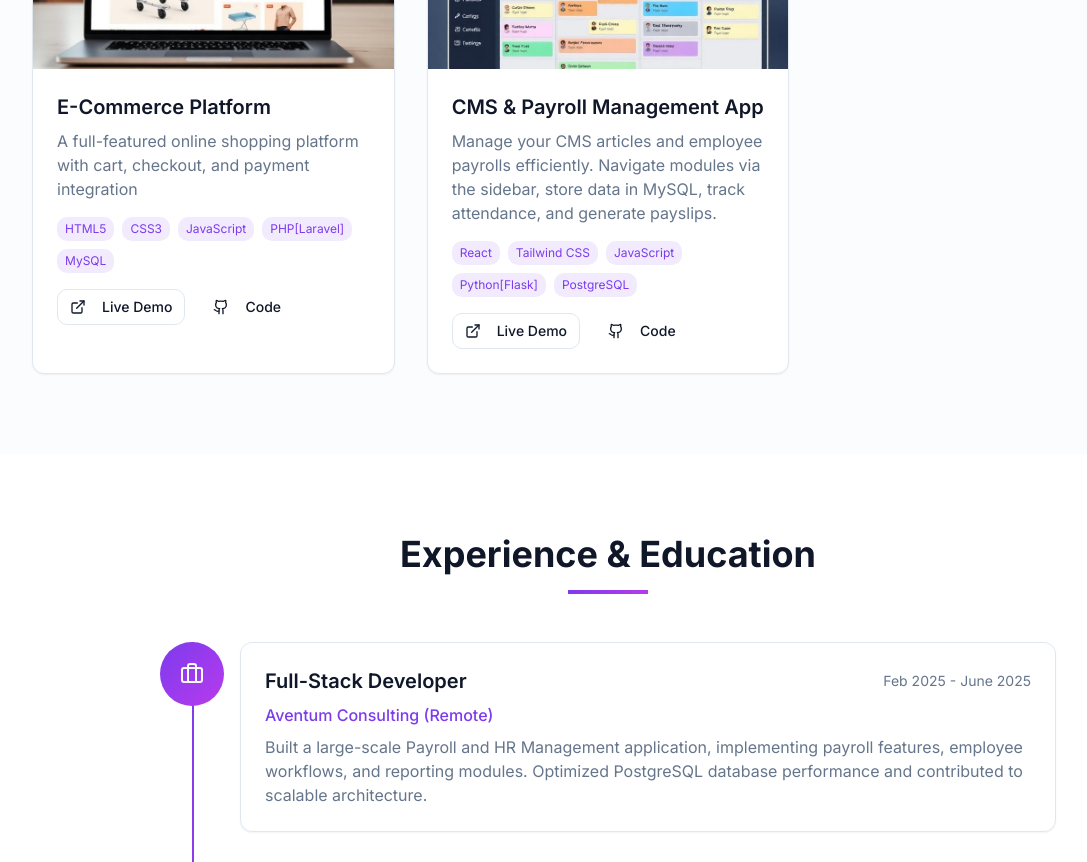
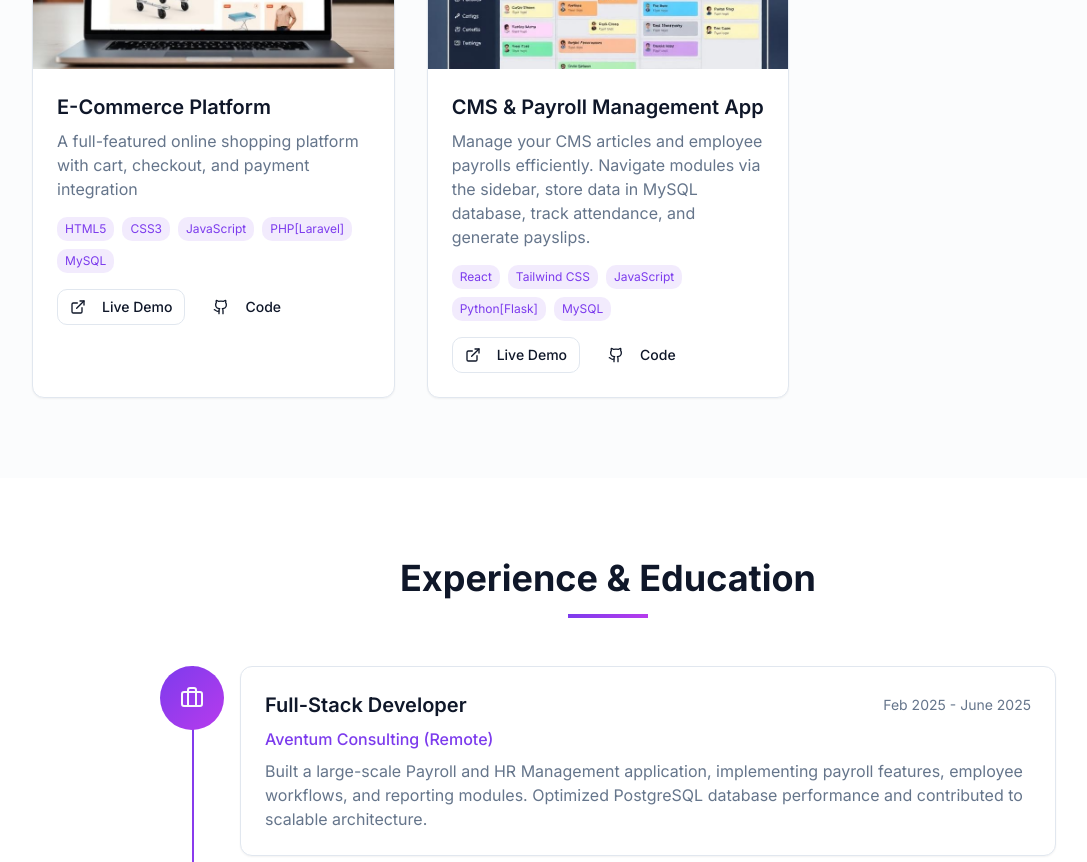
Before and after one commit to KizsbrownOG1/my-portfolio-2025, a React (Vite) app: page / in a window 1280 px wide. Shown: the part 2620-3482 px from the top of the page, without its empty margins (32-1119 px from the left). Built offline with nearby package versions, Linux system fonts and the light colour scheme.

Commit message:
Re-initialize repo and prepare for GitHub Pages deployment

```diff
--- a/src/components/Projects.tsx
+++ b/src/components/Projects.tsx
@@ -13,15 +13,15 @@ const Projects = () => {
       image: project1,
       tags: ["HTML5", "CSS3", "JavaScript", "PHP[Laravel]","MySQL"],
       liveLink: "https://e-commerce-platform.iceiy.com/",
-      githubLink: "#",
+      githubLink: "https://github.com/Chibuike1984/e-commerce-platform/",
     },
     {
       title: "CMS & Payroll Management App",
-      description: "Manage your CMS articles and employee payrolls efficiently. Navigate modules via the sidebar, store data in MySQL, track attendance, and generate payslips.",
+      description: "Manage your CMS articles and employee payrolls efficiently. Navigate modules via the sidebar, store data in MySQL database, track attendance, and generate payslips.",
       image: project2,
-      tags: ["React", "Tailwind CSS", "JavaScript", "Python[Flask]", "PostgreSQL"],
-      liveLink: "http://cms-payroll-platform.iceiy.com/",
-      githubLink: "#",
+      tags: ["React", "Tailwind CSS", "JavaScript", "Python[Flask]", "MySQL"],
+      liveLink: "https://cms-payroll-platform.iceiy.com/",
+      githubLink: "https://github.com/Chibuike1984/cms-payroll-application/",
     },
     {
       title: "Weather Dashboard",
@@ -29,7 +29,7 @@ const Projects = () => {
       image: project3,
       tags: ["React", "API Integration", "Charts", "CSS"],
       liveLink: "https://e-commerce-platform.iceiy.com/",
-      githubLink: "#",
+      githubLink: "https://github.com/Chibuike1984/e-commerce-platform/",
     },
   ];
 
```
